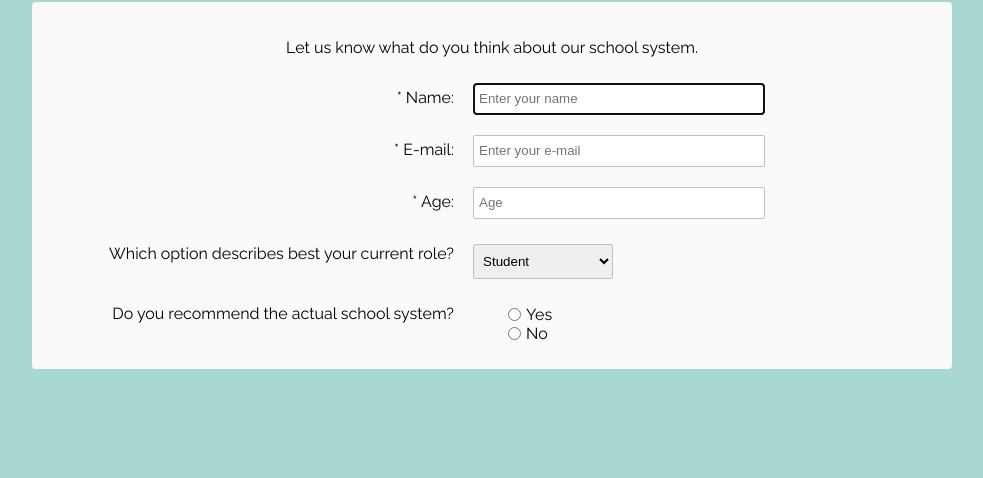
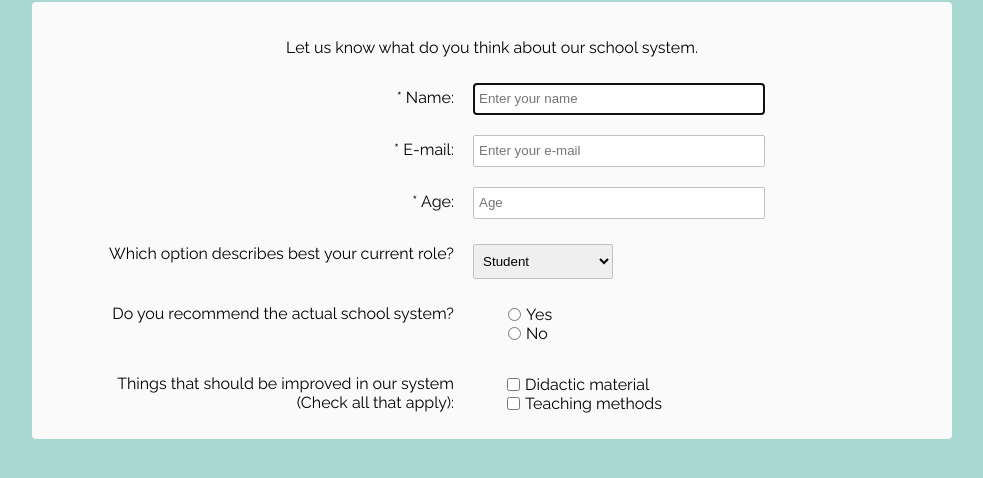
Before and after one commit to MikaellySilva/Responsive-Web-Design-Projects, a plain HTML site: page Survey form/index.html in a window 1280 px wide. Shown: the part 78-556 px from the top of the page, without its empty margins (148-1131 px from the left). Drawn offline with Linux system fonts and the light colour scheme.

Commit message:
more additions

```diff
--- a/Survey form/index.html
+++ b/Survey form/index.html
@@ -60,7 +60,17 @@
                         </ul>
                     </div>
                 </div>
-
+                <div class="rowTab">
+                    <div class="labels">
+                        <label for="preferences">Things that should be improved in our system<br>(Check all that apply): </label>
+                    </div>
+                    <div class="rightTab">
+                        <ul id="preferences" style="list-style: none;">
+                            <li class="checkbox"><label><input name="prefer" value="1" type="checkbox" class="userRatings">Didactic material</label></li>
+                            <li class="checkbox"><label><input name="prefer" value="2" type="checkbox" class="userRatings">Teaching methods</label></li>
+                        </ul>
+                    </div>
+                </div>
         </form>
     </div>
     </div>
```
